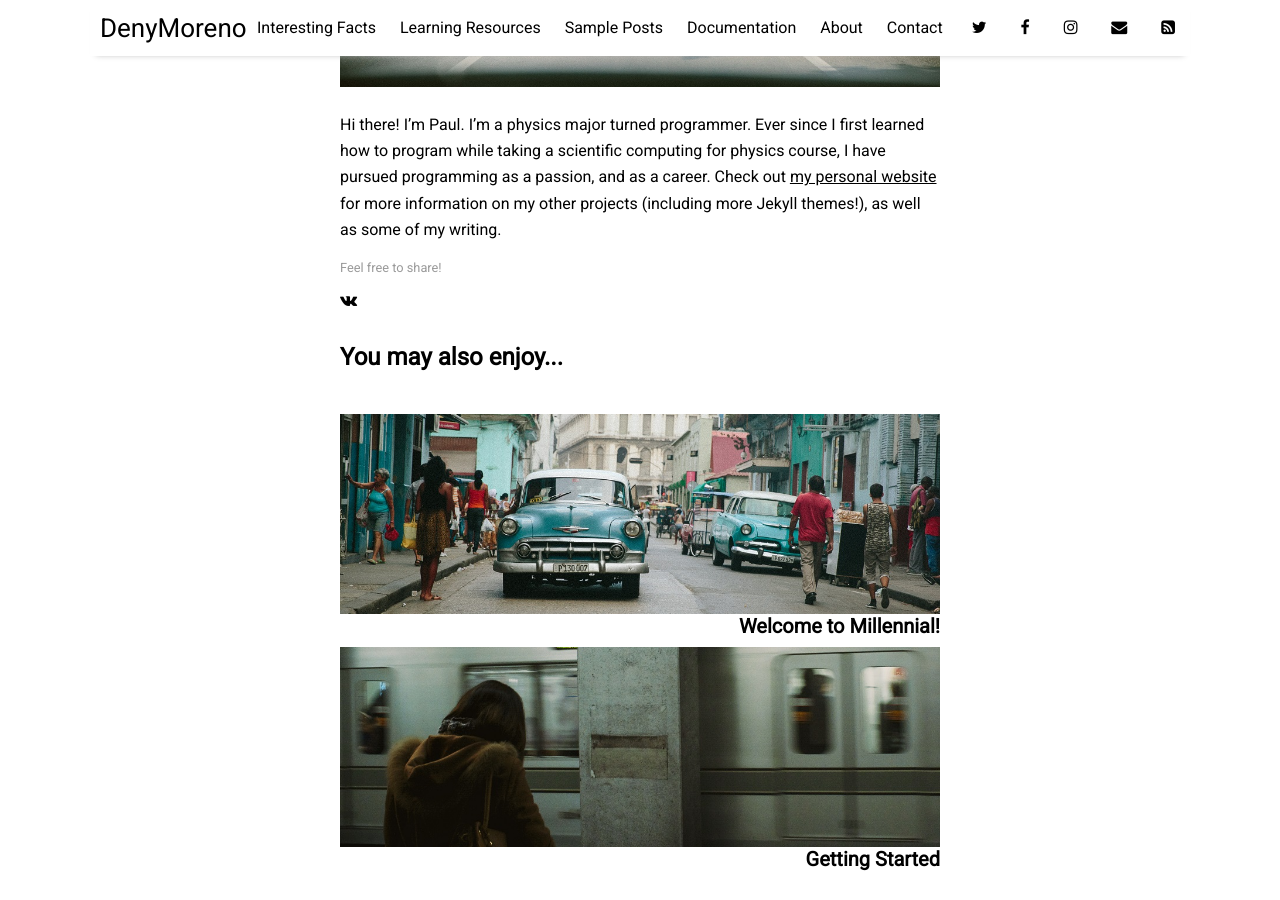
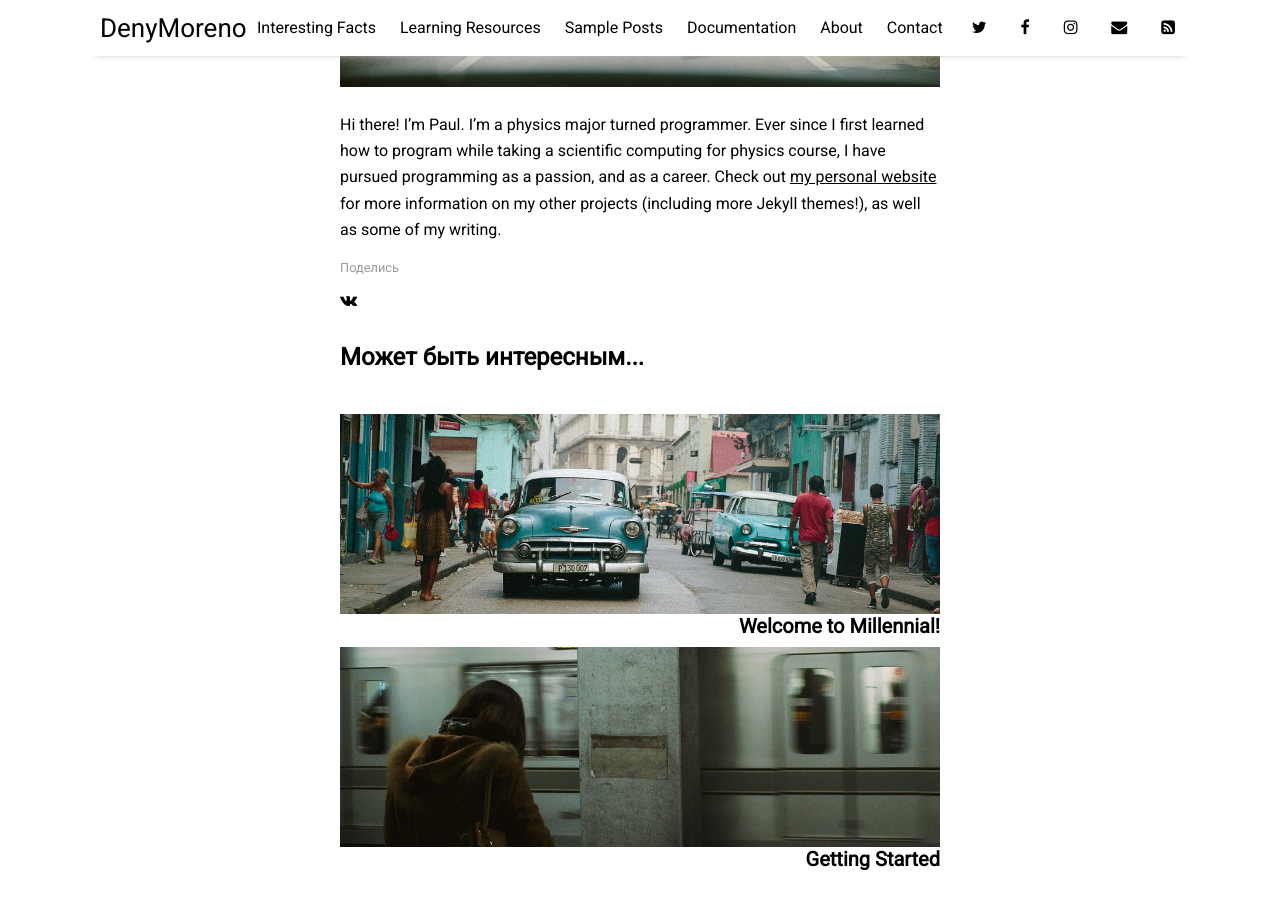
Before and after one commit to DenyMoreno/myblog, a Jekyll site: the page built from _posts/2016-04-04-about-the-author.md, in a window 1280 px wide and 900 px high, scrolled down 475 px. Built offline with Jekyll 4.4.1, drawn with Linux system fonts in a browser that asks for light colours; nearby versions of some CDN libraries.

Commit message:
Update settings.yml

```diff
--- a/_data/settings.yml
+++ b/_data/settings.yml
@@ -28,8 +28,8 @@ pagination:
   next_page: 'Newer'
   previous_page: 'Older'
 
-sharing_button_prompt: 'Feel free to share!'
+sharing_button_prompt: 'Поделись'
 
-related_posts: 'You may also enjoy...'
+related_posts: 'Может быть интересным...'
 
-post_date_prefix: 'Written on'
+post_date_prefix: 'Добавлено'
```
